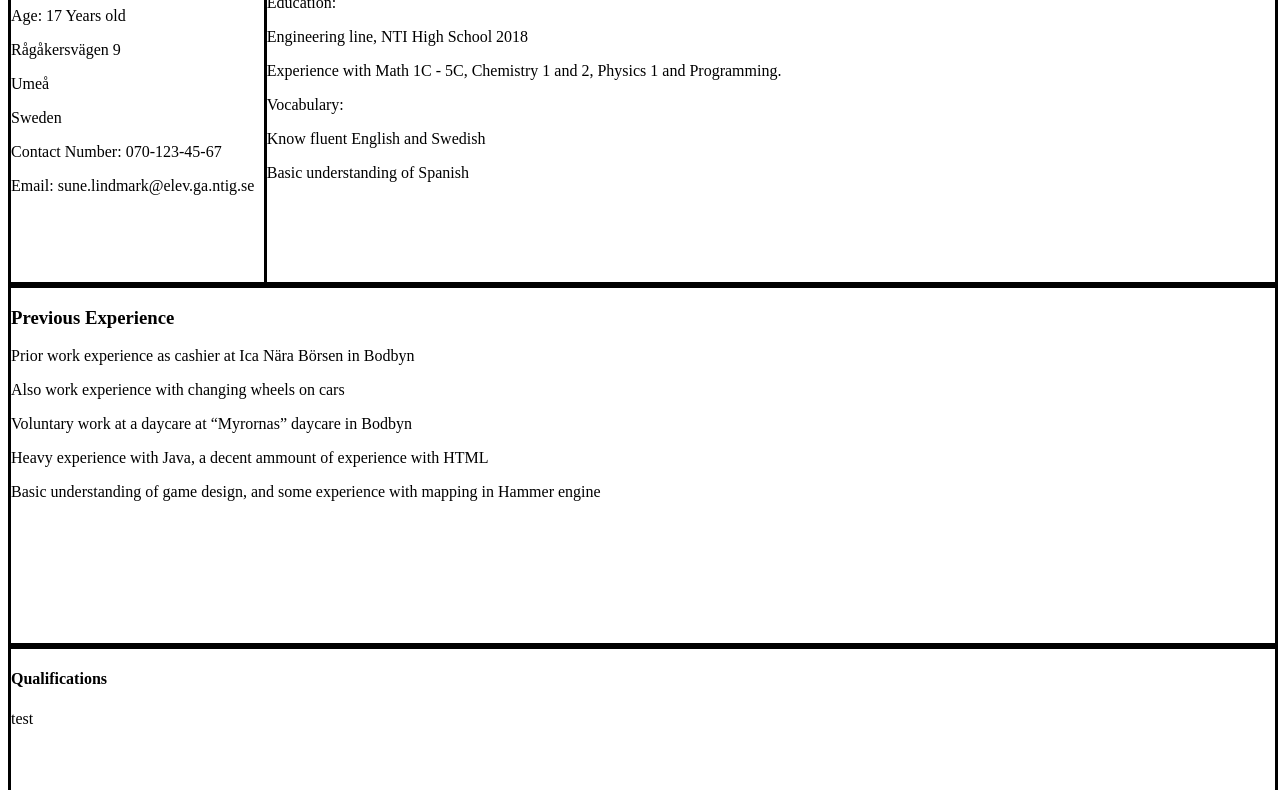
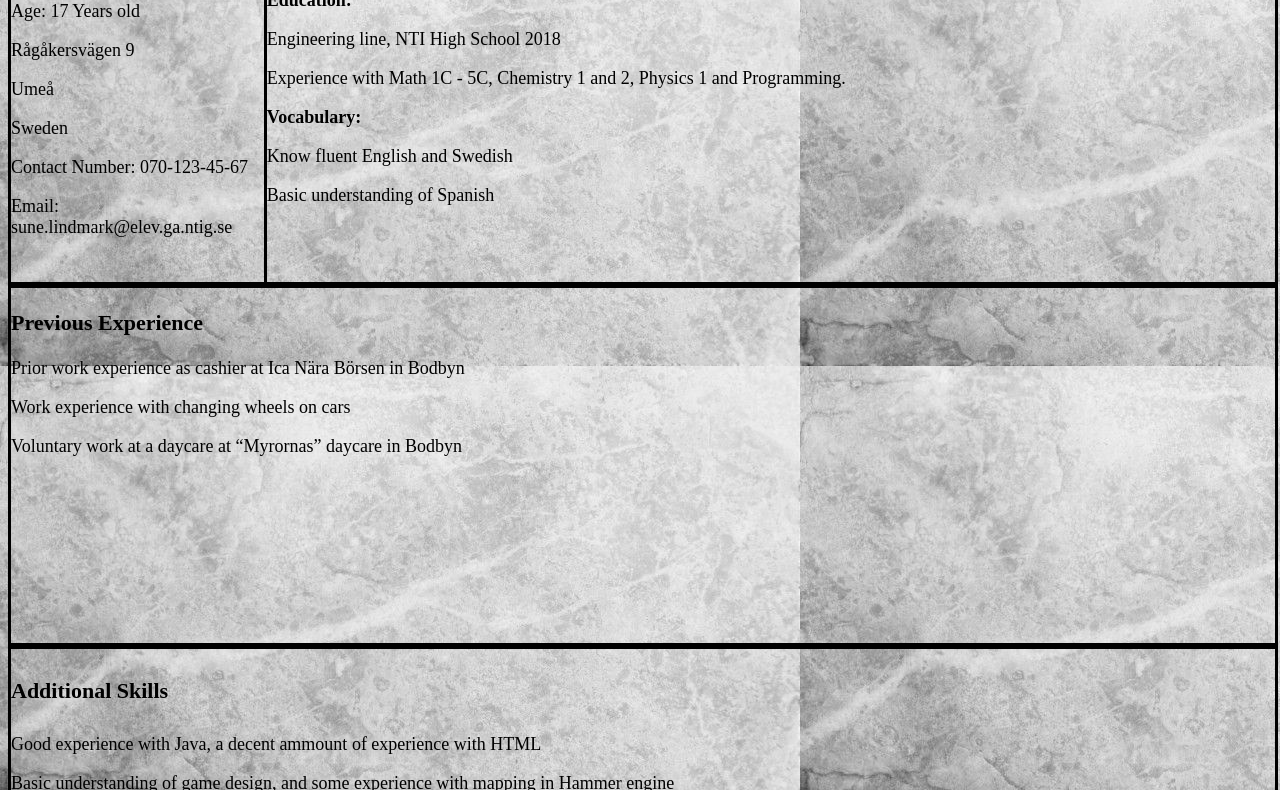
Before and after one commit to SuneLindmark/cv, a plain HTML site: page cv.html in a window 1280 px wide. Shown: the part 84-874 px from the top of the page. Drawn offline with Linux system fonts and the light colour scheme.

Commit message:
uppdatering

```diff
--- a/css/cv.css
+++ b/css/cv.css
@@ -16,8 +16,29 @@
     height: 355px;
     width: 100%;
 }
-.qualif{
+.skls{
     border-style:solid;
     width: 100%;
     height: 355px;
 }
+.boldText{
+    font-weight: bold;
+}
+body{
+    background-image: url(../bilder/Bg.jpg);
+}
+p{
+    font-size: 18px;
+}
+h1{
+    font-size: 30px;
+}
+h2{
+    font-size: 22px;
+}
+h3{
+    font-size: 22px;
+}
+h4{
+    font-size: 22px;
+}
--- a/cv.html
+++ b/cv.html
@@ -13,48 +13,48 @@
         <main>
             <div class="name">
             <h1>Sune Lindmark</h1>
-                Age: 17 Years old<p>
+                <p>Age: 17 Years old
                 </p>
-                Rågåkersvägen 9<p>
+                <p>Rågåkersvägen 9
                 </p>
-                Umeå<p>
+                <p>Umeå
                 </p>
-                Sweden<p>
+                <p>Sweden
                 </p>
-                Contact Number: 070-123-45-67<p>
+                <p>Contact Number: 070-123-45-67
                 </p>
-                Email: sune.lindmark@elev.ga.ntig.se
+                <p>Email: sune.lindmark@elev.ga.ntig.se</p>
             </div>
             <div class="info">
             <h2>Info</h2>
-                Education:<p>
+                <p><div class="boldText"><p>Education:
+                </p></div>
+                <p>Engineering line, NTI High School 2018
                 </p>
-                Engineering line, NTI High School 2018<p>
+                <p>Experience with Math 1C - 5C, Chemistry 1 and 2, Physics 1 and Programming.
                 </p>
-                Experience with Math 1C - 5C, Chemistry 1 and 2, Physics 1 and Programming.<p>
+                <div class="boldText"><p>Vocabulary:
+            </p></div>
+                <p>Know fluent English and Swedish
                 </p>
-                Vocabulary:<p>
-                </p>
-                Know fluent English and Swedish<p>
-                </p>
-                Basic understanding of Spanish
+                <p>Basic understanding of Spanish</p>
             </div>
             <div class="PrevEx">
                 <h3>Previous Experience</h3>
-                Prior work experience as cashier at Ica Nära Börsen in Bodbyn<p>
+                <p>Prior work experience as cashier at Ica Nära Börsen in Bodbyn
                 </p>
-                Also work experience with changing wheels on cars<p>
+               <p> Work experience with changing wheels on cars
                 </p>
-                Voluntary work at a daycare at “Myrornas” daycare in Bodbyn<p>
+                <p>Voluntary work at a daycare at “Myrornas” daycare in Bodbyn
                 </p>
-                Heavy experience with Java, a decent ammount of experience with HTML<p>
+            </div>
+            <div class="skls">
+                <h4>Additional Skills</h4>
+                <p>Good experience with Java, a decent ammount of experience with HTML
                 </p>
-                Basic understanding of game design, and some experience with mapping in Hammer engine
-            </div>
-            <div class="qualif">
-                <h4>Qualifications</h4>
-                test<p>
+                <p>Basic understanding of game design, and some experience with mapping in Hammer engine
                 </p>
             </div>
         </main>
     </body>
+</html>
```
Also changed, not shown: bilder/Bg.jpg (added).
